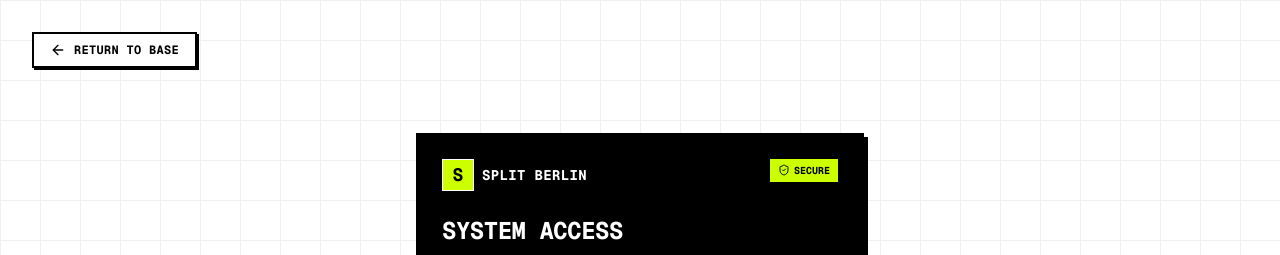
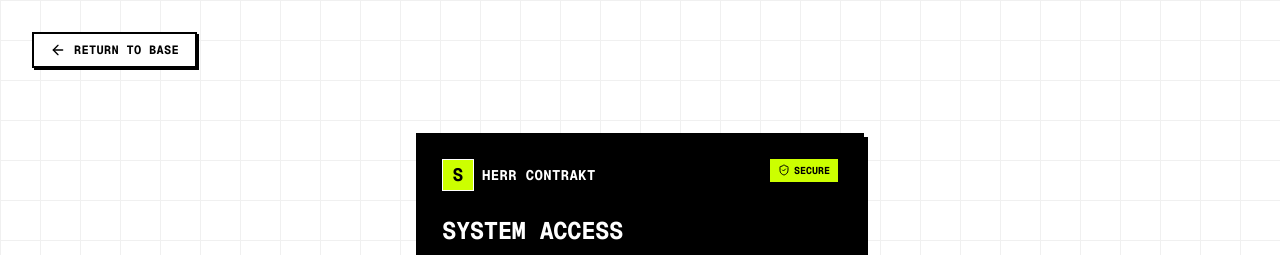
Before and after one commit to santiago-paz/contract-lens, a Next.js app: page /login in a window 1280 px wide. Shown: the top 255 px of the page. Built offline with nearby package versions, Linux system fonts and the light colour scheme; no server answers.

Commit message:
Update branding across the application to reflect new company name
- Change all instances of "Split Berlin" to "Herr Contrakt" in layout, login page, contact form, navbar, and sidebar components.
- Update copyright and system description in LanguageContext for consistency with new branding.

```diff
--- a/app/layout.tsx
+++ b/app/layout.tsx
@@ -13,7 +13,7 @@ const geistMono = Geist_Mono({
 });
 
 export const metadata: Metadata = {
-  title: "Split Berlin | The Enterprise Asset OS",
+  title: "Herr Contrakt | The Enterprise Asset OS",
   description: "The operating system for your corporate assets. Automate contract auditing, enforce compliance, and recover capital with our forensic ingestion and AI-driven analysis engine.",
   keywords: [
     // English
@@ -37,18 +37,18 @@ export const metadata: Metadata = {
     "Risikomanagement",
     "Rechtssicherheit"
   ],
-  authors: [{ name: "Split Berlin GmbH" }],
+  authors: [{ name: "Herr Contrakt GmbH" }],
   openGraph: {
-    title: "Split Berlin | The Enterprise Asset OS",
+    title: "Herr Contrakt | The Enterprise Asset OS",
     description: "The operating system for your corporate assets. Automate contract auditing, enforce compliance, and recover capital.",
     type: "website",
-    siteName: "Split Berlin",
+    siteName: "Herr Contrakt",
     locale: "en_US",
     alternateLocale: ["de_DE"],
   },
   twitter: {
     card: "summary_large_image",
-    title: "Split Berlin | The Enterprise Asset OS",
+    title: "Herr Contrakt | The Enterprise Asset OS",
     description: "The operating system for your corporate assets. Automate contract auditing, enforce compliance, and recover capital.",
   },
   robots: {
--- a/app/login/page.tsx
+++ b/app/login/page.tsx
@@ -37,7 +37,7 @@ export default function LoginPage() {
                         <div className="bg-[#CCFF00] text-black w-8 h-8 flex items-center justify-center border border-white">
                             <span className="font-bold font-mono text-lg leading-none">S</span>
                         </div>
-                        <span className="font-bold font-mono text-sm tracking-wide text-white uppercase">Split Berlin</span>
+                        <span className="font-bold font-mono text-sm tracking-wide text-white uppercase">Herr Contrakt</span>
                     </div>
                     <div className="flex items-center gap-1 px-2 py-1 bg-[#CCFF00] text-black text-[10px] font-bold font-mono uppercase">
                         <ShieldCheck className="w-3 h-3" />
--- a/components/landing/ContactForm.tsx
+++ b/components/landing/ContactForm.tsx
@@ -45,7 +45,7 @@ export function ContactForm() {
                                 <span className="font-black font-mono text-sm leading-none">S</span>
                              </div>
                              <div className="flex flex-col">
-                                <span className="font-bold font-mono text-sm tracking-widest text-white uppercase leading-none">Split Berlin</span>
+                                <span className="font-bold font-mono text-sm tracking-widest text-white uppercase leading-none">Herr Contrakt</span>
                                 <span className="text-[10px] font-mono text-[#CCFF00] uppercase tracking-wider">{t.contact.secureChannel}</span>
                              </div>
                         </div>
--- a/components/landing/LanguageContext.tsx
+++ b/components/landing/LanguageContext.tsx
@@ -289,8 +289,8 @@ const translations = {
     footer: {
       ctaTitle: "Operational failure is a choice.",
       ctaButton: "Secure Your Infrastructure",
-      systemDesc: "Advanced Contract Analysis System Operated by Split Berlin GmbH",
-      copyright: "SPLIT BERLIN. ALL RIGHTS RESERVED.",
+      systemDesc: "Advanced Contract Analysis System Operated by Herr Contrakt GmbH",
+      copyright: "Herr Contrakt. ALL RIGHTS RESERVED.",
       rights: "All rights reserved.",
       privacy: "Privacy Protocol",
       terms: "Terms of Service"
@@ -579,8 +579,8 @@ const translations = {
     footer: {
       ctaTitle: "Operatives Versagen ist eine Wahl.",
       ctaButton: "Infrastruktur sichern",
-      systemDesc: "Fortschrittliches Vertragsanalysesystem betrieben von Split Berlin GmbH",
-      copyright: "SPLIT BERLIN. ALLE RECHTE VORBEHALTEN.",
+      systemDesc: "Fortschrittliches Vertragsanalysesystem betrieben von Herr Contrakt GmbH",
+      copyright: "Herr Contrakt. ALLE RECHTE VORBEHALTEN.",
       rights: "Alle Rechte vorbehalten.",
       privacy: "Datenschutzprotokoll",
       terms: "Nutzungsbedingungen"
--- a/components/landing/Navbar.tsx
+++ b/components/landing/Navbar.tsx
@@ -67,11 +67,22 @@ export function Navbar() {
           <div className="flex justify-between items-center">
             <div className="flex items-center gap-3">
               <div className="bg-[#CCFF00] border-2 border-black w-12 h-12 flex items-center justify-center shadow-hard-sm transition-transform hover:rotate-3">
-                 <span className="font-mono font-black text-2xl leading-none text-black">S</span>
+                <svg width="28" height="28" viewBox="0 0 24 24" fill="none" xmlns="http://www.w3.org/2000/svg" className="text-black">
+                  {/* Handle */}
+                  <path d="M8 6V4C8 2.89543 8.89543 2 10 2H14C15.1046 2 16 2.89543 16 4V6" stroke="currentColor" strokeWidth="2.5" strokeLinecap="square" />
+                  {/* Main Body (Suitcase/Book) */}
+                  <rect x="4" y="6" width="16" height="16" rx="1" stroke="currentColor" strokeWidth="2.5" />
+                  {/* Spine / Divider */}
+                  <line x1="10" y1="6" x2="10" y2="22" stroke="currentColor" strokeWidth="2.5" />
+                  {/* Pages / Lines hint */}
+                  <line x1="14" y1="10" x2="18" y2="10" stroke="currentColor" strokeWidth="2.5" strokeLinecap="square" />
+                  <line x1="14" y1="14" x2="18" y2="14" stroke="currentColor" strokeWidth="2.5" strokeLinecap="square" />
+                  <line x1="14" y1="18" x2="16" y2="18" stroke="currentColor" strokeWidth="2.5" strokeLinecap="square" />
+                </svg>
               </div>
               <div className="flex flex-col">
                 <span className="text-xl font-black tracking-tighter font-mono uppercase leading-none">
-                  Split Berlin
+                  Herr Contrakt
                 </span>
                 <span className="text-[10px] font-mono uppercase tracking-widest text-gray-500 leading-none mt-1">
                   System v1.0
--- a/components/shell/Sidebar.tsx
+++ b/components/shell/Sidebar.tsx
@@ -78,7 +78,7 @@ export function Sidebar({ isCollapsed, toggleSidebar }: SidebarProps) {
             <div className="w-6 h-6 bg-[#CCFF00] border border-white flex items-center justify-center">
                <span className="text-black font-mono font-bold text-xs leading-none">S</span>
             </div>
-            <span className="text-sm font-mono font-bold uppercase tracking-wider text-white">Split Berlin</span>
+            <span className="text-sm font-mono font-bold uppercase tracking-wider text-white">Herr Contrakt</span>
           </div>
         )}
         <button
```
